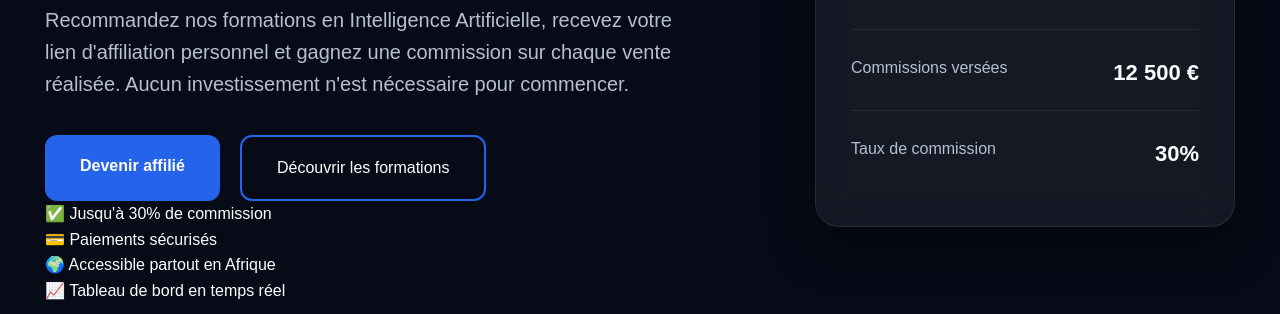
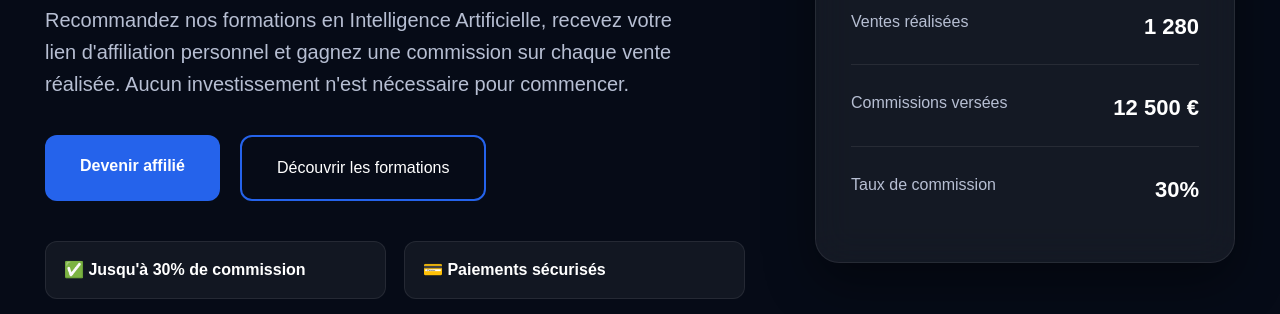
Before and after one commit to profiamedia225-source/prof-ia-affiliate, a plain HTML site: page index.html in a window 1280 px wide. Shown: the part 428-742 px from the top of the page. Drawn offline with Linux system fonts and the light colour scheme.

Commit message:
Ajout du style Hero Features

```diff
--- a/css/style.css
+++ b/css/style.css
@@ -412,7 +412,45 @@ nav a:hover{
 /* ==========================
         RESPONSIVE
 ========================== */
+/* ==========================
+      HERO FEATURES
+========================== */
 
+.hero-features{
+
+    margin-top:40px;
+
+    display:grid;
+
+    grid-template-columns:repeat(2,1fr);
+
+    gap:18px;
+
+}
+
+.hero-features div{
+
+    background:rgba(255,255,255,.05);
+
+    border:1px solid rgba(255,255,255,.08);
+
+    border-radius:12px;
+
+    padding:15px 18px;
+
+    font-weight:600;
+
+    transition:.3s;
+
+}
+
+.hero-features div:hover{
+
+    background:#2563eb;
+
+    transform:translateY(-4px);
+
+}
 @media(max-width:980px){
 
 .hero{
@@ -434,7 +472,11 @@ margin:auto auto 35px;
 justify-content:center;
 
 }
+.hero-features{
 
+    grid-template-columns:1fr;
+
+}
 nav{
 
 display:none;
```
